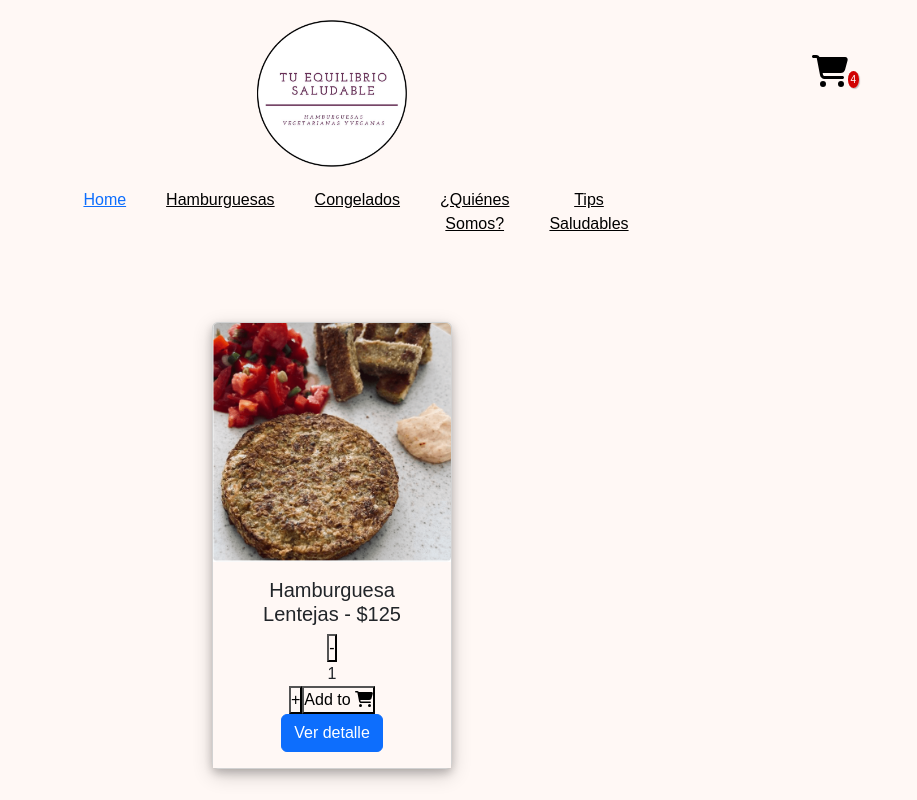
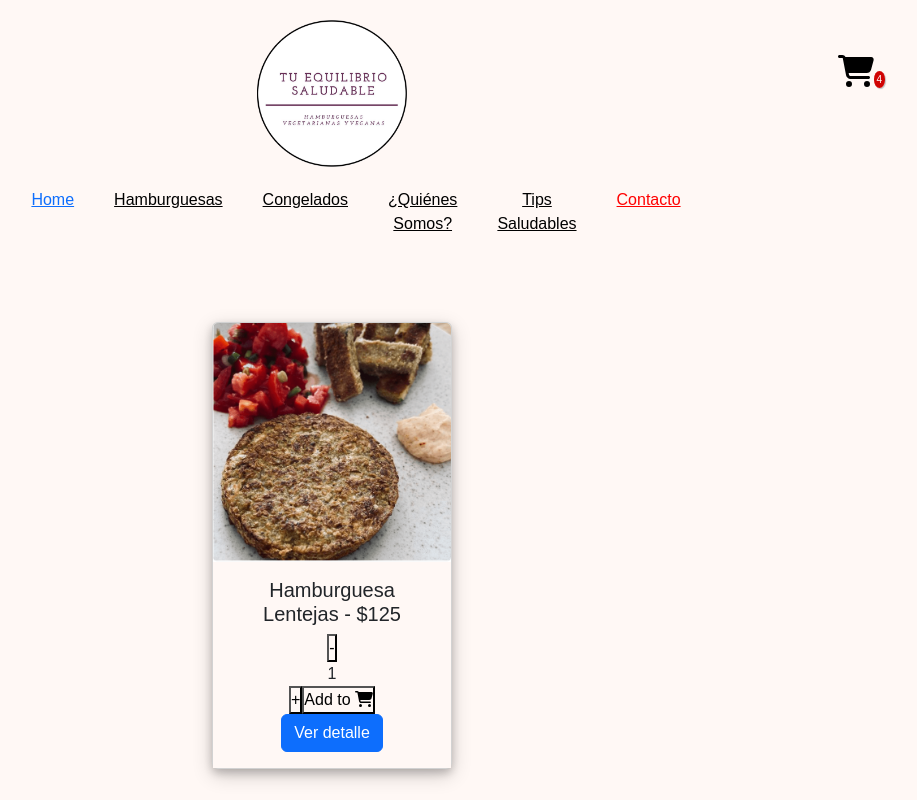
Before and after one commit to KevinSpigel/healthy-balance, a React (Create React App) app: page / in a window 1280 px wide. Shown: the top 800 px of the page, without its empty margins (308-1225 px from the left). Built offline with nearby package versions, Linux system fonts and the light colour scheme.

Commit message:
Adding Contact function

```diff
--- a/src/components/NavBar/NavBar.jsx
+++ b/src/components/NavBar/NavBar.jsx
@@ -9,6 +9,17 @@ import { Link, NavLink } from 'react-router-dom';
 
 
 export function NavBar() {
+
+
+    const contactButton = () => {
+        window.scrollTo(
+            {
+                top:10000,
+                behavior: 'smooth'
+            });
+    }
+
+
     return (
         <div className="headerDiv">
 
@@ -27,6 +38,7 @@ export function NavBar() {
                                 <Nav.Link ><NavLink className={({ isActive }) => isActive === true ? 'activeClass' : 'inactiveClass'} to="/category/Congelados">Congelados</NavLink></Nav.Link>
                                 <Nav.Link ><NavLink className={({ isActive }) => isActive === true ? 'activeClass' : 'inactiveClass'} to="/category/QuienesSomos">¿Quiénes Somos?</NavLink></Nav.Link>
                                 <Nav.Link ><NavLink className={({ isActive }) => isActive === true ? 'activeClass' : 'inactiveClass'} to="/category/TipsSaludables">Tips Saludables</NavLink></Nav.Link>
+                                <Nav.Link onClick={contactButton}><NavLink  className={({ isActive }) => isActive === true ? 'activeClass' : 'inactiveClass'}>Contacto</NavLink></Nav.Link>
                             </Nav>
                         </Navbar.Collapse>
                     </Container>
```
